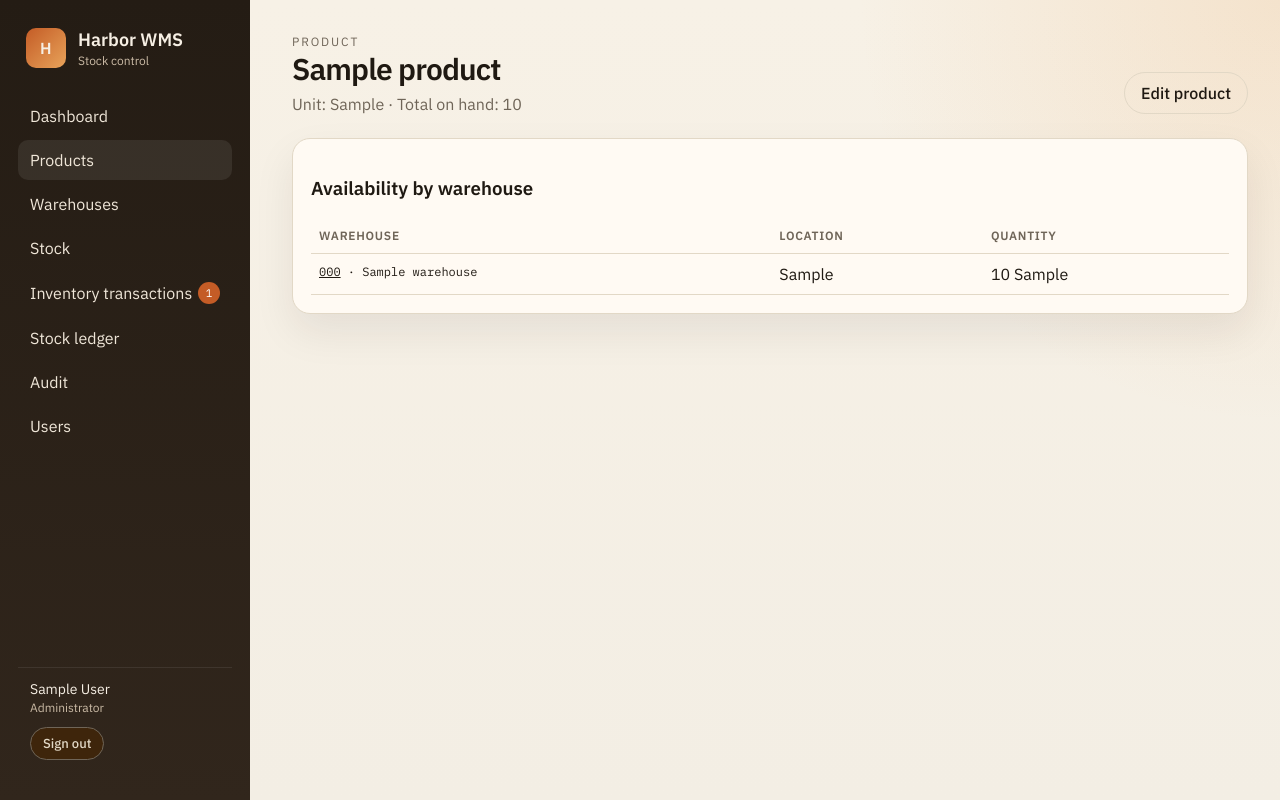
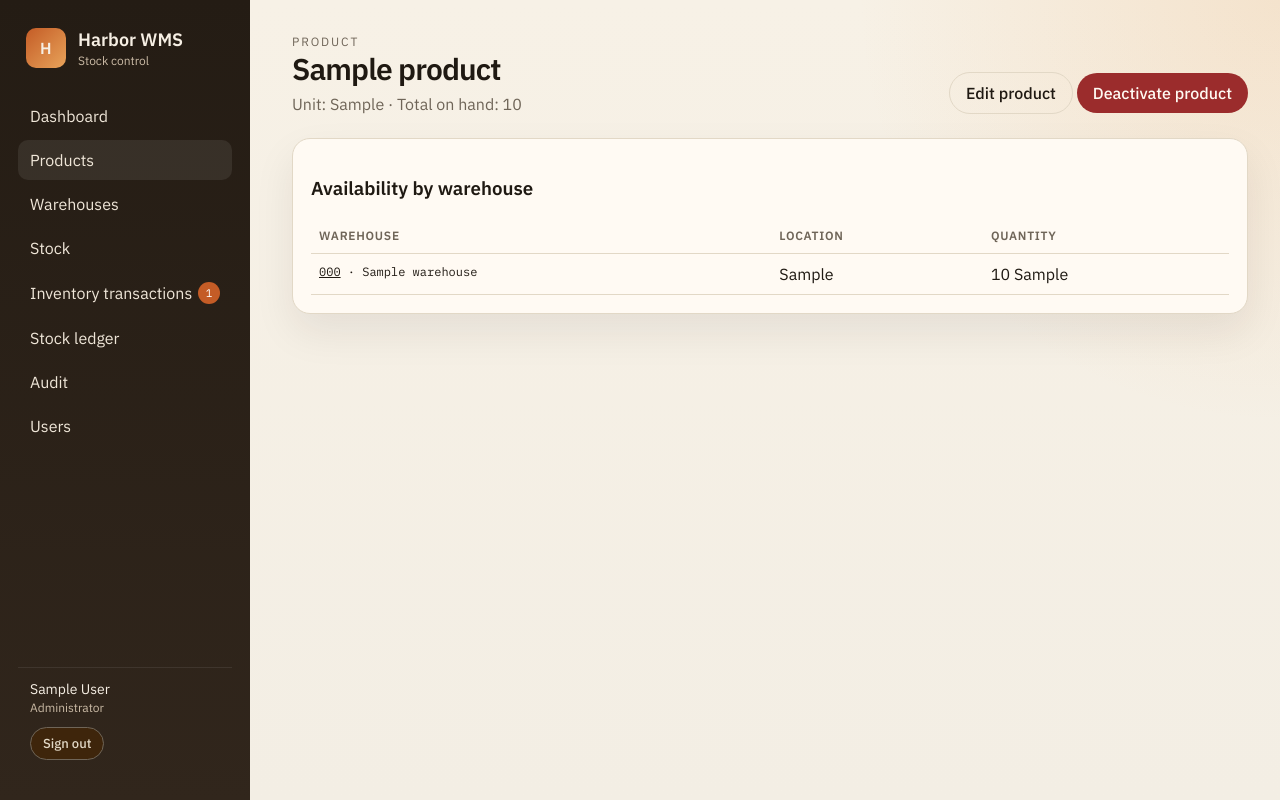
Before and after one commit to farel14/wms, a Django app: page /catalog/products/1/ in a window 1280 px wide. Run offline with Django 5.2, Linux system fonts and the light colour scheme; a user stored in the database is signed in; tables that the repository leaves empty hold one stand-in row (values such as "Sample post").

Commit message:
add core module, add active filter search

```diff
--- a/accounts/models.py
+++ b/accounts/models.py
@@ -11,6 +11,8 @@ class Audit(models.Model):
         LOGIN_FAILED = 'LOGIN_FAILED', 'Login Failed'
         CREATE = 'CREATE', 'Create'
         UPDATE = 'UPDATE', 'Update'
+        DEACTIVATE = 'DEACTIVATE', 'Deactivate'
+        ACTIVATE = 'ACTIVATE', 'Activate'
         POST = 'POST', 'Post'
         TEST = 'TEST', 'Test'
 
--- a/catalog/models.py
+++ b/catalog/models.py
@@ -1,5 +1,6 @@
 from django.db import models
 from django.db.models import Sum
+from core.models import ActiveQuerySet
 
 
 def next_sku(model, prefix="SKU", field="sku"):
@@ -19,6 +20,7 @@ class Product(models.Model):
     created_at = models.DateTimeField(auto_now_add=True)
     updated_at = models.DateTimeField(auto_now=True)
 
+    objects = ActiveQuerySet.as_manager()
     class Meta:
         db_table = "product"
         ordering = ["name"]
--- a/catalog/urls.py
+++ b/catalog/urls.py
@@ -7,4 +7,6 @@ urlpatterns = [
     path("products/new/", views.ProductCreateView.as_view(), name="product-create"),
     path("products/<int:pk>/", views.ProductDetailView.as_view(), name="product-detail"),
     path("products/<int:pk>/edit/", views.ProductUpdateView.as_view(), name="product-update"),
+    path("products/<int:pk>/deactivate/", views.ProductDeactivateView.as_view(), name="product-deactivate"),
+    path("products/<int:pk>/activate/", views.ProductActivateView.as_view(), name="product-activate"),
 ]
--- a/catalog/views.py
+++ b/catalog/views.py
@@ -3,6 +3,8 @@ from django.contrib.auth.mixins import LoginRequiredMixin
 from django.db.models import Q, Sum
 from django.urls import reverse
 from django.views.generic import CreateView, DetailView, ListView, UpdateView
+from django.views import View
+from django.shortcuts import get_object_or_404, redirect
 
 from accounts.models import log_audit, Audit
 from inventory.models import Stock
@@ -15,10 +17,10 @@ class ProductListView(LoginRequiredMixin, ListView):
     model = Product
     template_name = "catalog/product_list.html"
     context_object_name = "products"
-    paginate_by = 25
+    paginate_by = 10
 
     def get_queryset(self):
-        qs = Product.objects.annotate(on_hand_qty=Sum("stocks__quantity"))
+        qs = Product.objects.active().annotate(on_hand_qty=Sum("stocks__quantity"))
         q = self.request.GET.get("q", "").strip()
         if q:
             qs = qs.filter(Q(name__icontains=q) | Q(unit__icontains=q))
@@ -82,6 +84,38 @@ class ProductUpdateView(LoginRequiredMixin, UpdateView):
         return reverse("product-detail", args=[self.object.pk])
 
 
+class ProductDeactivateView(LoginRequiredMixin, View):
+    http_method_names = ["post", "options"]
+
+    def post(self, request, pk):
+        product = get_object_or_404(Product, pk=pk)
+
+        product.is_active = False
+        product.save(update_fields=["is_active"])
+
+        log_audit(
+            user=self.request.user,
+            action=Audit.Action.DEACTIVATE,
+            table_name="Product",
+            record_id=self.product.pk,
+            description=f"Deactivate product {self.product.name}",
+        )
+
+        return redirect("product-detail", pk=product.pk)
+
+
+class ProductActivateView(LoginRequiredMixin, View):
+    http_method_names = ["post", "options"]
+
+    def post(self, request, pk):
+        product = get_object_or_404(Product, pk=pk)
+
+        product.is_active = True
+        product.save(update_fields=["is_active"])
+
+        return redirect("product-detail", pk=product.pk)
+
+
 class ProductDetailView(LoginRequiredMixin, DetailView):
     model = Product
     template_name = "catalog/product_detail.html"
--- a/config/settings.py
+++ b/config/settings.py
@@ -24,6 +24,7 @@ INSTALLED_APPS = [
     "django.contrib.staticfiles",
     "django.contrib.humanize",
     "accounts.apps.AccountsConfig",
+    "core",
     "warehouse",
     "catalog",
     "inventory",
--- /dev/null
+++ b/core/models.py
@@ -0,0 +1,9 @@
+from django.db import models
+
+
+class ActiveQuerySet(models.QuerySet):
+    def active(self):
+        return self.filter(is_active=True)
+
+    def inactive(self):
+        return self.filter(is_active=False)
--- a/static/css/app.css
+++ b/static/css/app.css
@@ -87,8 +87,8 @@ button, input, select, textarea { font: inherit; }
 }
 .btn.secondary { background: transparent; color: var(--ink); border: 1px solid var(--line); }
 .btn.low-warn { background: var(--low-warn); color: var(--line); border: 1px solid var(--muted); }
-.btn.accent { background: var(--accent); color: var(--card)}
-.btn.danger { background: var(--bad); }
+.btn.accent { background: var(--accent); color: var(--card); }
+.btn.danger { background: var(--bad); color: var(--card); }
 .btn.small { padding: 7px 12px; font-size: 13px; }
 
 .grid { display: grid; gap: 16px; }
--- a/templates/catalog/product_detail.html
+++ b/templates/catalog/product_detail.html
@@ -7,7 +7,30 @@
     <h2>{{ product.name }}</h2>
     <p>Unit: {{ product.unit }} · Total on hand: {{ product.on_hand }}</p>
   </div>
-  <a class="btn secondary" href="{% url 'product-update' product.pk %}">Edit product</a>
+  {% if user.is_superuser %}
+  <div>
+    <a class="btn secondary" href="{% url 'product-update' product.pk %}">Edit product</a>
+    {% if product.is_active %}
+    <form method="post"
+          action="{% url 'product-deactivate' product.pk %}"
+          style="display: inline;">
+      {% csrf_token %}
+      <button type="submit" class="btn danger">
+        Deactivate product
+      </button>
+    </form>
+    {% else %}
+        <form method="post"
+          action="{% url 'product-activate' product.pk %}"
+          style="display: inline;">
+      {% csrf_token %}
+      <button type="submit" class="btn accent">
+        Activate product
+      </button>
+    </form>
+    {% endif %}
+  </div>
+  {% endif %}
 </div>
 <div class="card">
   <h3>Availability by warehouse</h3>
```
Also changed, not shown: core/__init__.py (added).
